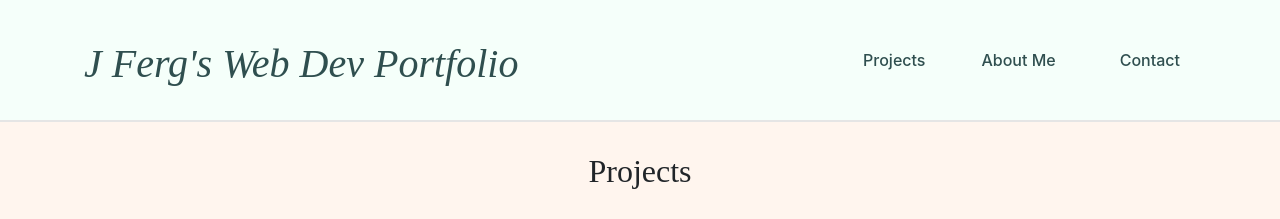
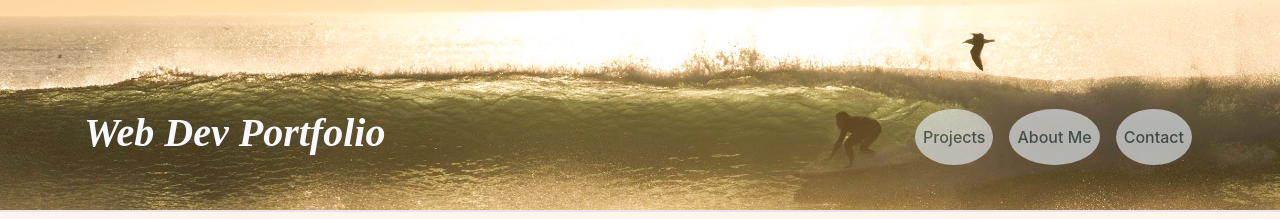
Before and after one commit to Valatulkas/Portfolio, a plain HTML site: page index.html in a window 1280 px wide. Shown: the top 219 px of the page. Drawn offline with nearby package versions, Linux system fonts and the light colour scheme; grey boxes are pictures that could not be loaded.

Commit message:
adjusted >lg navigation

```diff
--- a/index.html
+++ b/index.html
@@ -12,11 +12,11 @@
       <!-- xl navbar -->
 
       <div class="d-none d-lg-flex flex-grow-1" id="xlNavbar">
-        <h1>J Ferg's Web Dev Portfolio</h1>
+        <h1>Web Dev Portfolio</h1>
         <div class="navbar-nav ml-auto">
-          <a href="#projects" class="nav-item nav-link py-3 pr-5">Projects</a>
-          <a href="#About-Me" class="nav-item nav-link py-3 pr-5">About Me</a>
-          <a href="#Contact" class="nav-item nav-link py-3 px-3">Contact</a>
+          <a href="#projects" class="nav-item nav-link py-3 mr-3">Projects</a>
+          <a href="#About-Me" class="nav-item nav-link py-3 mr-3">About Me</a>
+          <a href="#Contact" class="nav-item nav-link py-3 mr-1">Contact</a>
         </div>
       </div>
 
--- a/style.css
+++ b/style.css
@@ -13,9 +13,17 @@
   #navbarMenu {
     display: none !important;
   }
+  #xlNavbar .nav-item {
+    background-color: aliceblue;
+    opacity: .60;
+    border-radius: 50%;
+  }
   .navbar {
-    height: 120px;
-    background-color: #F5FFFA;
+    height: 210px;
+    background-image: url(./images/santacruz.jpg);
+    background-position: center;
+    background-repeat: no-repeat;
+    background-size: cover;
   }
   .navbar a:hover {
     color: purple;
@@ -54,6 +62,9 @@
 .navbar a:hover {
   text-decoration-color: purple;
 }
+.d-lg-flex .navbar-nav, .d-lg-flex h1 {
+  margin-top: 4rem;
+}
 
 /*-- main content --*/
 
@@ -77,7 +88,8 @@ nav h1 {
   margin-top: 1rem;
   font-style: italic;
   font-family: serif;
-  color: darkslategrey;
+  font-weight: 600;
+  color: ghostwhite;
 }
 main h2, footer h2 {
   text-align: center;
```
Also changed, not shown: images/santacruz.jpg (added).
